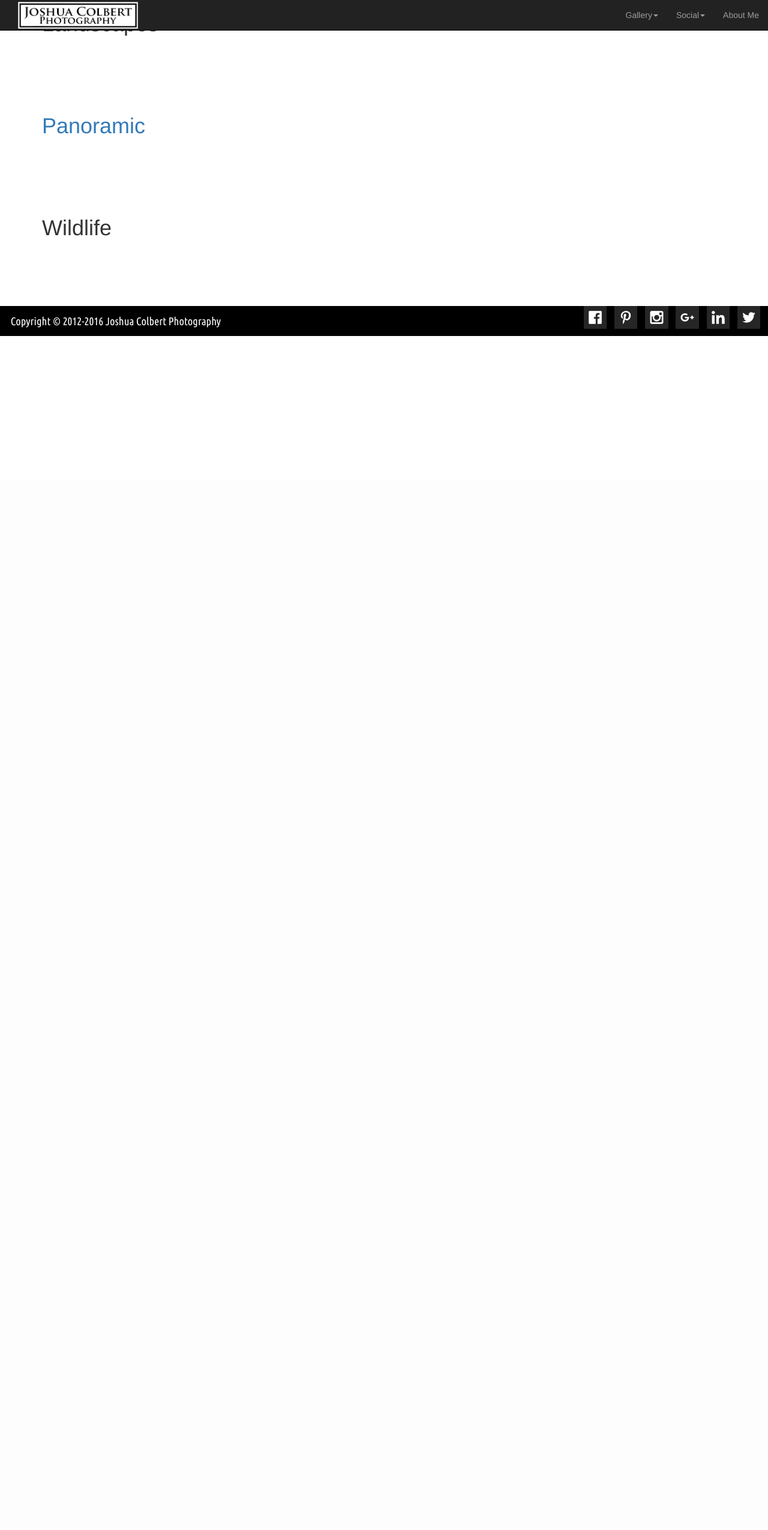
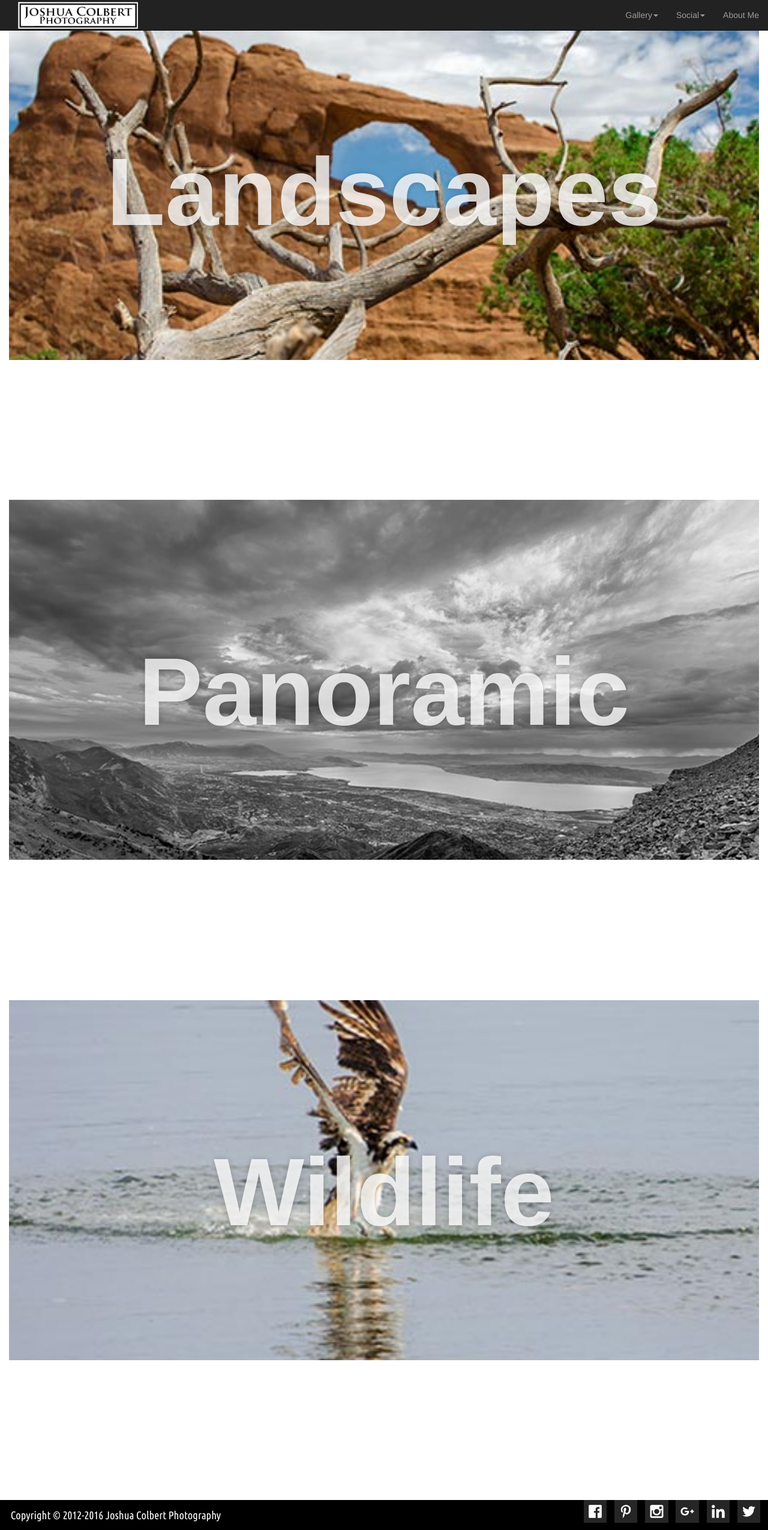
Before and after one commit to jcolber/joshuacolbertphotography, a PHP site: page / in a window 1280 px wide. Shown: the whole page at 60% size. Before the commit the page ends 560 px from the top, so only its background shows below. Run offline with PHP 8.4, Linux system fonts and the light colour scheme; some libraries are stand-ins or nearby versions; some web fonts are replaced.

Commit message:
Add files via upload

```diff
--- a/css/global.css
+++ b/css/global.css
@@ -481,3 +481,164 @@ cover letter
     font-size:1.5vmax;
 
 }
+/*
+parralax
+
+ ============================================================
+  PRIMARY STRUCTURE
+============================================================
+.container {
+  max-width: 100%;
+  margin: 0 auto;
+}
+
+ ============================================================
+  SECTIONS
+============================================================
+section.module:last-child {
+  margin-bottom: 0;
+}
+section.module h2 {
+  color:black;
+  margin-bottom: 40px;
+  font-family: "Roboto Slab", serif;
+  font-size: 30px;
+}
+section.module p {
+  margin-bottom: 40px;
+  font-size: 16px;
+  font-weight: 300;
+}
+section.module p:last-child {
+  margin-bottom: 0;
+}
+section.module.content {
+  padding: -10px;
+}
+section.module.parallax {
+  padding: 140px 0;
+  background-position: 0 0;
+}
+section.module.parallax h1 {
+  color: #1e1e1e;
+  font-size: 48px;
+  line-height: 1;
+  font-weight: 700;
+  text-align: center;
+  text-transform: uppercase;
+  text-shadow: 0 0 10px white;
+}
+section.module.parallax-1 {
+  background-image: url("/images/5x7/Skyline-Arch.jpg");
+  background-size-cover;
+  padding:100px;
+}
+section.module.parallax-2 {
+  background-image: url("/images/Pano/Clouds-off-Timpanogos.jpg");
+  background-size:cover;
+  padding:100px;
+}
+section.module.parallax-3 {
+  background-image: url("/images/5x7/Osprey-Diving-For-Fish.jpg");
+  background-size:cover;
+  padding:auto;
+}
+
+@media all and (width: 100%) {
+  section.module h2 {
+    font-size: 42px;
+  }
+  section.module p {
+    font-size: 20px;
+  }
+  section.module.parallax {
+    padding: 300px 0;
+  }
+  section.module.parallax h1 {
+    font-size: 96px;
+  }
+}
+@media all and (width: 100%) {
+  section.module.parallax h1 {
+    font-size: 160px;
+  }
+}*/
+
+/* ============================================================
+  PRIMARY STRUCTURE
+============================================================ */
+.container {
+  max-width: 960px;
+  margin: 0 auto;
+}
+/* ============================================================
+  SECTIONS
+============================================================ */
+section.module:last-child {
+  margin-bottom: 0;
+}
+section.module h2 {
+  margin-bottom: 40px;
+  font-family: "Roboto Slab", serif;
+  font-size: 30px;
+}
+section.module p {
+  margin-bottom: 40px;
+  font-size: 16px;
+  font-weight: 300;
+}
+section.module p:last-child {
+  margin-bottom: 0;
+}
+section.module.content {
+  padding: 40px 0;
+}
+section.module.parallax {
+  height: 600px;
+  background-position: 50% 50%;
+  background-repeat: no-repeat;
+  background-attachment: fixed;
+  background-size: cover;
+}
+section.module.parallax h1 {
+  color: rgba(255, 255, 255, 0.8);
+  font-size:5vmax;
+  /*font-size: 14pt;*/
+  line-height: 600px;
+  font-weight: 700;
+  text-align: center;
+  /*text-transform: uppercase;*/
+  text-shadow: 0 0 10px rgba(0, 0, 0, 0.2);
+}
+section.module.parallax-1 {
+  background-image: url("/images/5x7/Skyline-Arch.jpg");
+  margin-left:15px;
+  margin-right:15px;
+}
+section.module.parallax-2 {
+  background-image: url("/images/Pano/Clouds-off-Timpanogos.jpg");
+  margin-left:15px;
+  margin-right:15px;
+}
+section.module.parallax-3 {
+  background-image: url("/images/5x7/Osprey-Diving-For-Fish.jpg");
+  margin-left:15px;
+  margin-right:15px;
+}
+
+@media all and (min-width: 600px) {
+  section.module h2 {
+    font-size: 42px;
+  }
+  section.module p {
+    font-size: 20px;
+  }
+  section.module.parallax h1 {
+    font-size: 96px;
+  }
+}
+@media all and (min-width: 960px) {
+  section.module.parallax h1 {
+    font-size: 160px;
+  }
+}
```
